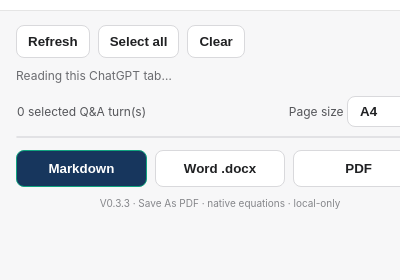
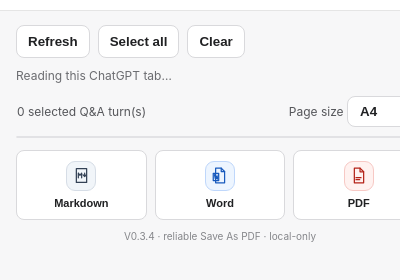
Before and after one commit to dulhara79/chatgpt-thread-exporter, a browser extension: page popup.html in a window 400 px wide. Shown: the part 82-362 px from the top of the page. Drawn offline with Linux system fonts and the light colour scheme.

Commit message:
polish: upgrade popup export format icons

```diff
--- a/popup.html
+++ b/popup.html
@@ -34,7 +34,13 @@
     .q { font-size: 12px; font-weight: 700; line-height: 1.35; margin-bottom: 4px; }
     .a { font-size: 11px; color: #6b6c70; line-height: 1.35; }
     .formats { display: grid; grid-template-columns: repeat(3, 1fr); gap: 8px; margin-top: 12px; }
-    .formats button { padding: 10px 6px; }
+    .formats button { min-height: 70px; padding: 9px 7px; display:flex; flex-direction:column; align-items:center; justify-content:center; gap:6px; }
+    .format-mark { width:30px; height:30px; display:inline-flex; align-items:center; justify-content:center; border-radius:9px; border:1px solid transparent; }
+    .format-mark svg { width:19px; height:19px; fill:none; stroke:currentColor; stroke-width:1.55; stroke-linecap:round; stroke-linejoin:round; }
+    .format-pdf { color:#b42318; background:#fff2f0; border-color:#f7c9c5; }
+    .format-docx { color:#185abd; background:#edf5ff; border-color:#bfd7fb; }
+    .format-md { color:#334155; background:#f1f5f9; border-color:#d6dde6; }
+    .format-label { font-size:11px; font-weight:700; }
     footer { font-size: 10px; color: #85868a; margin-top: 10px; text-align: center; }
   </style>
 </head>
@@ -57,11 +63,11 @@
     </div>
     <div id="turns" class="turns"></div>
     <div class="formats">
-      <button id="md" class="primary">Markdown</button>
-      <button id="docx">Word .docx</button>
-      <button id="pdf">PDF</button>
+      <button id="md"><span class="format-mark format-md"><svg viewBox="0 0 24 24" aria-hidden="true"><path d="M5.5 3.25h13v17.5h-13z"/><path d="M8 9.1v5.8M8 9.1l2.1 2.7 2.1-2.7v5.8M14.1 11.1l1.9 2.25 1.9-2.25M16 13.35V9.1"/></svg></span><span class="format-label">Markdown</span></button>
+      <button id="docx"><span class="format-mark format-docx"><svg viewBox="0 0 24 24" aria-hidden="true"><path d="M7.1 2.75h7.1l4.25 4.25v14.25H7.1z"/><path d="M14.2 2.75V7h4.25"/><path d="M4.1 9.2h6.9v9.2H4.1z"/><path d="m5.6 11 1.25 5.5 1.2-3.75 1.2 3.75L10.5 11"/></svg></span><span class="format-label">Word</span></button>
+      <button id="pdf"><span class="format-mark format-pdf"><svg viewBox="0 0 24 24" aria-hidden="true"><path d="M6.75 2.75h7.2L18.5 7.3v13.95H6.75z"/><path d="M13.95 2.75V7.3h4.55"/><path d="M8.8 14.75h6.4M8.8 17.25h4.7"/></svg></span><span class="format-label">PDF</span></button>
     </div>
-    <footer>V0.3.3 · Save As PDF · native equations · local-only</footer>
+    <footer>V0.3.4 · reliable Save As PDF · local-only</footer>
   </main>
   <script src="math.js"></script>
   <script src="exporter.js"></script>
```
